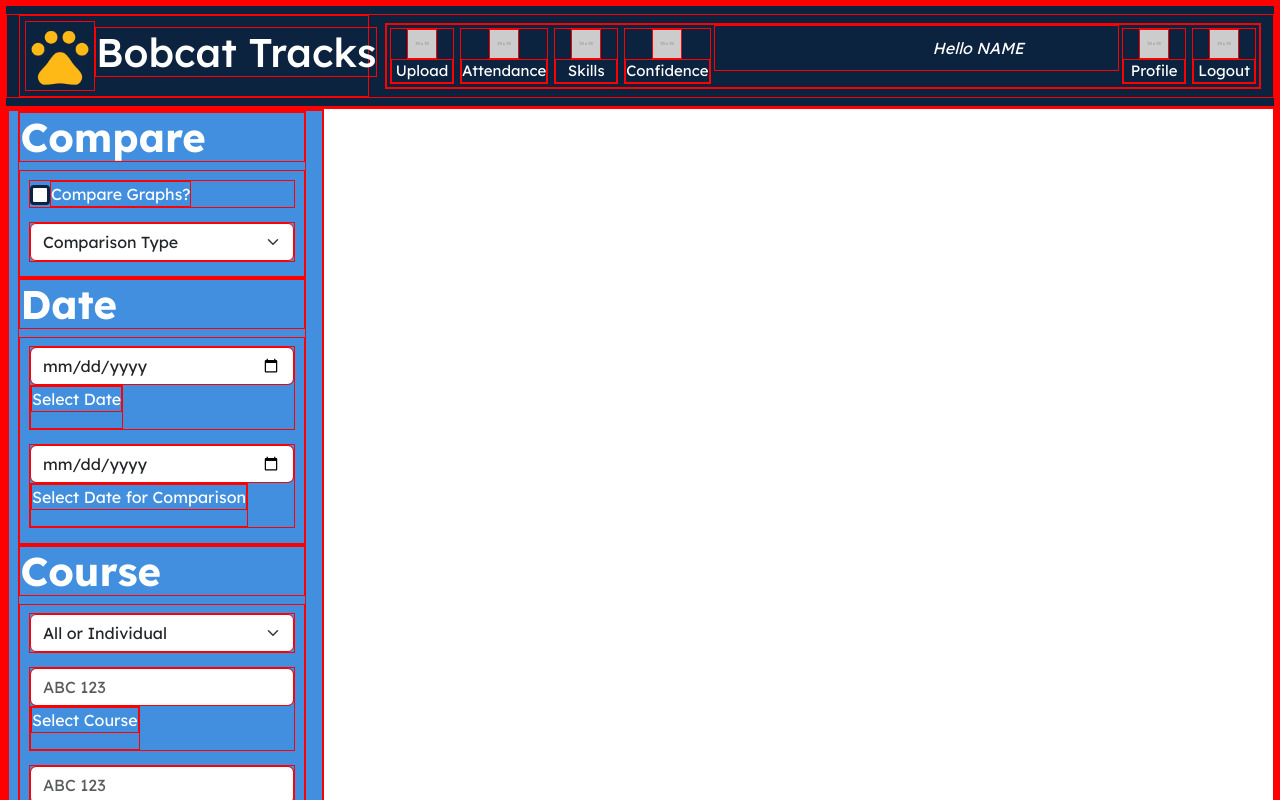
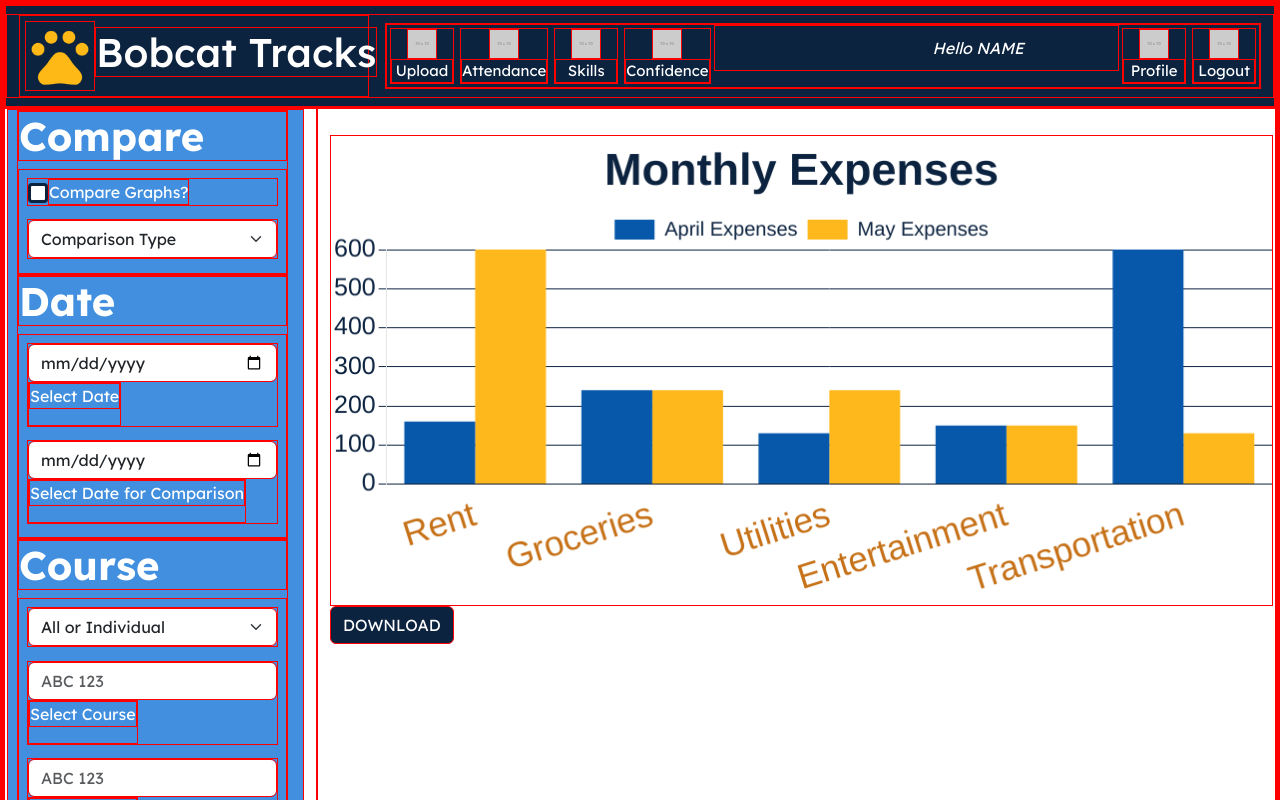
Before and after one commit to ecarl1/CapstoneProject, a React (Create React App) app in the folder bobcat-tracks/: page / in a window 1280 px wide. Shown: the top 800 px of the page. Built offline with nearby package versions, Linux system fonts and the light colour scheme.

Commit message:
graph formatted

```diff
--- a/bobcat-tracks/src/components/AttendancePage.jsx
+++ b/bobcat-tracks/src/components/AttendancePage.jsx
@@ -10,21 +10,21 @@ class AttendancePage extends Component {
       <div>
         <NavBar />
 
-        <div className="attendance-page">
-          <div classname="row">
-            {/* left menu component */}
-            <div className="col-sm-3">
-              <PageOptions />
-            </div>
-            {/* right graphs & buttons */}
-            <div className="col-md-9">
-              {/* this is what throws the runtime errors. it's always around a useref method*/}
-              <Bargraph />
-            </div>
+        <div className="attendance-page row">
+          {/* left menu component */}
+          <div className="col-lg-3">
+            <PageOptions />
           </div>
-          {/* end row */}
+          {/* right graphs & buttons */}
+          <div className="col-lg-9 graph-box">
+            {/* this is what throws the runtime errors. it's always around a useref method*/}
+            <Bargraph graphTitle={"HelloWorld"} />
+            <button type="button" class="btn btn-download">
+              DOWNLOAD
+            </button>
+          </div>
         </div>
-        {/* end attendance-page */}
+        {/* end attendance-page row*/}
 
         <Footer />
       </div>
--- a/bobcat-tracks/src/components/Bar.js
+++ b/bobcat-tracks/src/components/Bar.js
@@ -9,7 +9,7 @@ import {
   Tooltip,
   scales,
 } from "chart.js"; //from chart library
-import { barChartData } from "../fakeData";
+// import { barChartData } from "../fakeData";
 import { fontString } from "chart.js/helpers";
 import { paletteColors } from "./palette";
 
@@ -23,7 +23,46 @@ ChartJS.register(
 );
 
 export const Bargraph = () => {
+  let barChartLabels = [
+    "Rent",
+    "Groceries",
+    "Utilities",
+    "Entertainment",
+    "Transportation",
+  ];
+
+  let defaultBarLabel = "April Expenses";
+  let defaultBarData = [160, 240, 130, 150, 600];
+
+  let compareBarLabel = "May Expenses";
+  let compareBarData = [600, 240, 240, 150, 130];
+
+  let graphTitle = "Monthly Expenses";
+
+  const barChartData = {
+    labels: barChartLabels,
+    datasets: [
+      {
+        label: defaultBarLabel,
+        data: defaultBarData,
+        borderWidth: 0,
+
+        backgroundColor: paletteColors.mediumBlue,
+        hoverBackgroundColor: paletteColors.navy,
+      },
+      {
+        label: compareBarLabel,
+        data: compareBarData,
+        borderWidth: 0,
+
+        backgroundColor: paletteColors.gold,
+        hoverBackgroundColor: paletteColors.burntGold,
+      },
+    ],
+  };
+
   //options is what gives it all of the styling. Some names hard coded in, will make vars later.
+
   const options = {
     responsive: true,
     plugins: {
@@ -45,7 +84,7 @@ export const Bargraph = () => {
       },
       title: {
         display: true,
-        text: "Monthly Expenses",
+        text: graphTitle,
         position: "top",
         color: paletteColors.navy,
 
--- a/bobcat-tracks/src/custom.scss
+++ b/bobcat-tracks/src/custom.scss
@@ -281,6 +281,14 @@ h3 {
   top: 68%;
   right: 18%;
 }
+//ATENDANCE PAGE
+.graph-box {
+  padding-top: 2%;
+}
+
+.attendance-page {
+  margin-bottom: 0px;
+}
 
 //FOR GRAPH OPTIONS ON LEFT SIDE OF PAGE
 .page-options {
@@ -288,10 +296,22 @@ h3 {
   padding-left: 3%;
   padding-right: 5%;
   color: #fff;
+  margin: 0%;
 }
 
 .options-form-element {
   margin: 3% 3% 5% 3%;
+}
+
+//FOR GRAPHS
+.btn-download {
+  background-color: #0c2340 !important;
+  color: #fff !important;
+}
+
+.btn-download:hover {
+  background-color: #418fde !important;
+  color: #fff;
 }
 
 //for date option
--- a/bobcat-tracks/src/fakeData.js
+++ b/bobcat-tracks/src/fakeData.js
@@ -13,10 +13,6 @@ let defaultBarData = [160, 240, 130, 150, 600];
 
 let compareBarLabel = "May Expenses";
 let compareBarData = [600, 240, 240, 150, 130];
-
-export function changeDefaultLabel(newLabel) {
-  defaultBarLabel = newLabel;
-}
 
 export const barChartData = {
   labels: barChartLabels,
@@ -39,41 +35,3 @@ export const barChartData = {
     },
   ],
 };
-
-export const lineChartData = {
-  labels: [
-    "Monday",
-    "Tuesday",
-    "Wednesday",
-    "Thursday",
-    "Friday",
-    "Saturday",
-    "Sunday",
-  ],
-  datasets: [
-    {
-      label: "Steps by SeSe",
-      data: [3000, 5000, 4500, 6000, 8000, 7000, 9000],
-      borderColor: paletteColors.yorkBlue,
-      backgroundColor: paletteColors.burntGold,
-    },
-    {
-      label: "Steps by Camryn",
-      data: [3500, 5500, 6000, 4000, 5000, 8000, 10000],
-      borderColor: "pink",
-      backgroundColor: "red",
-    },
-  ],
-};
-
-export const pieChartData = {
-  labels: ["Facebook", "instagram", "Twitter", "YouTube", "LinkedIn"],
-  datasets: [
-    {
-      label: "Time Spent",
-      data: [120, 60, 30, 90, 45],
-      backgroundColor: ["blue", "mediumpurple", "lightblue", "red", "green"],
-      hoverOffset: 20,
-    },
-  ],
-};
```
Also changed, not shown: 1 other file (tests, documents, lock files or other folders).
